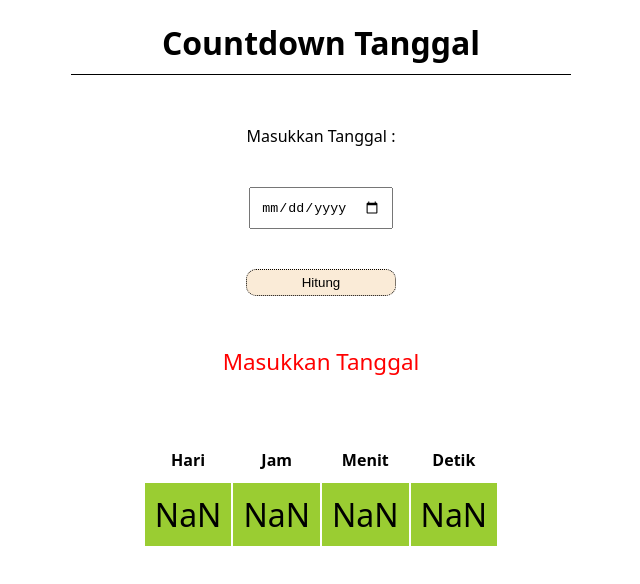
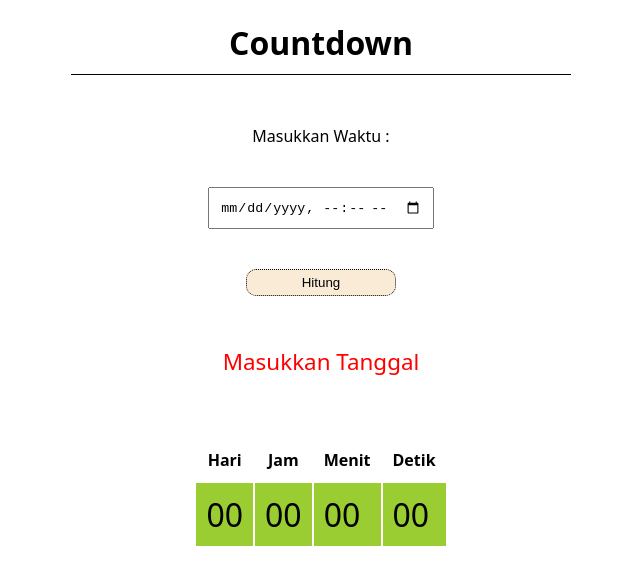
Before and after one commit to Xypheron-Nyx/Latihan-Logika-pemograman, a plain HTML site: page countdown/index.html in a window 1280 px wide. Both pictures are taken after a click on the button "Hitung". Shown: the whole page, without its empty margins (319-959 px from the left). Drawn offline with Linux system fonts and the light colour scheme; a web font is replaced by a local one.

Commit message:
project countDown #1

```diff
--- a/countdown/index.html
+++ b/countdown/index.html
@@ -11,10 +11,10 @@
   </head>
   <body>
     <div class="container">
-      <h1>Countdown Tanggal</h1>
+      <h1>Countdown</h1>
       <div class="input">
-        <p>Masukkan Tanggal :</p>
-        <input type="date" id="inputEl" />
+        <p>Masukkan Waktu :</p>
+        <input type="datetime-local" id="inputEl" />
         <button id="submit">Hitung</button>
       </div>
       <p class="pesan hidden">HHHHH</p>
--- a/countdown/script.js
+++ b/countdown/script.js
@@ -13,30 +13,38 @@ const displayUIEl = document.getElementById("countdown");
 // variabel hari,jam,menit,detik
 let timer;
 let isRunning = false;
-let hari, jam, menit, detik;
+let hari = 0,
+  jam = 0,
+  menit = 0,
+  detik = 0;
 
 submit.addEventListener("click", function () {
   pesan.classList.add("hidden");
 
   // ambil waktu yang dipilih user dan waktu sekarang
+  let timeNow = new Date().getTime();
   let timeSet = new Date(dateEl.value).getTime();
-  let timeNow = new Date().getTime();
 
   // cek format
-  pesan.innerHTML = cekFormat(timeSet, timeNow);
-
-  hitungMundur(timeSet, timeNow);
+  if (cekFormat(timeSet, timeNow)) {
+    hitungMundur(timeSet, timeNow);
+  }
 });
 
 const cekFormat = (timeSet, timeNow) => {
-  if (isNaN(timeSet)) {
+  if (!dateEl.value) {
+    // Cek jika input kosong
     pesan.classList.remove("hidden");
-    return "Masukkan Tanggal";
+    pesan.innerHTML = "Masukkan Tanggal";
+    return false;
   }
   if (timeNow >= timeSet) {
     pesan.classList.remove("hidden");
-    return "Waktu yang anda pilih telah berlalu";
+    pesan.innerHTML = "Waktu yang anda pilih telah berlalu";
+    return false;
   }
+
+  return true;
 };
 
 const hitungMundur = (timeSet, timeNow) => {
@@ -44,19 +52,19 @@ const hitungMundur = (timeSet, timeNow) => {
     isRunning = true;
     timer = setInterval(function () {
       let sisa;
-      // pengurangan waktu
 
       // update waktu
       timeNow = new Date().getTime();
 
+      // pengurangan waktu
       let sisaWaktu = timeSet - timeNow;
 
       // jadikan detik
       let totalDetik = Math.floor(sisaWaktu / 1000);
 
       // Menghitung hari, jam, menit, detik
-      hari = Math.floor(totalDetik / (60 * 60 * 24)); // hari
-      sisa = totalDetik % (60 * 60 * 24); // sisa hari
+      hari = Math.floor(totalDetik / 86400); // hari
+      sisa = totalDetik % 86400; // sisa hari
 
       jam = Math.floor(sisa / 3600); // jam
       sisa = sisa % 3600; // sisa jam
@@ -64,7 +72,7 @@ const hitungMundur = (timeSet, timeNow) => {
       menit = Math.floor(sisa / 60); // sisa menit
       sisa = sisa % 60; // sisa menit
 
-      detik = sisa;
+      detik = sisa; // sisa detik
 
       // Jika waktu sudah habis
       if (sisaWaktu <= 0) {
--- /dev/null
+++ b/countdown/script2.js
@@ -0,0 +1,6 @@
+const submit = document.getElementById("submit");
+
+submit.addEventListener("click", function () {
+  let newTime = new Date().getTime();
+  let timeFuture = new Date("2025-04-21").getTime();
+});
```
